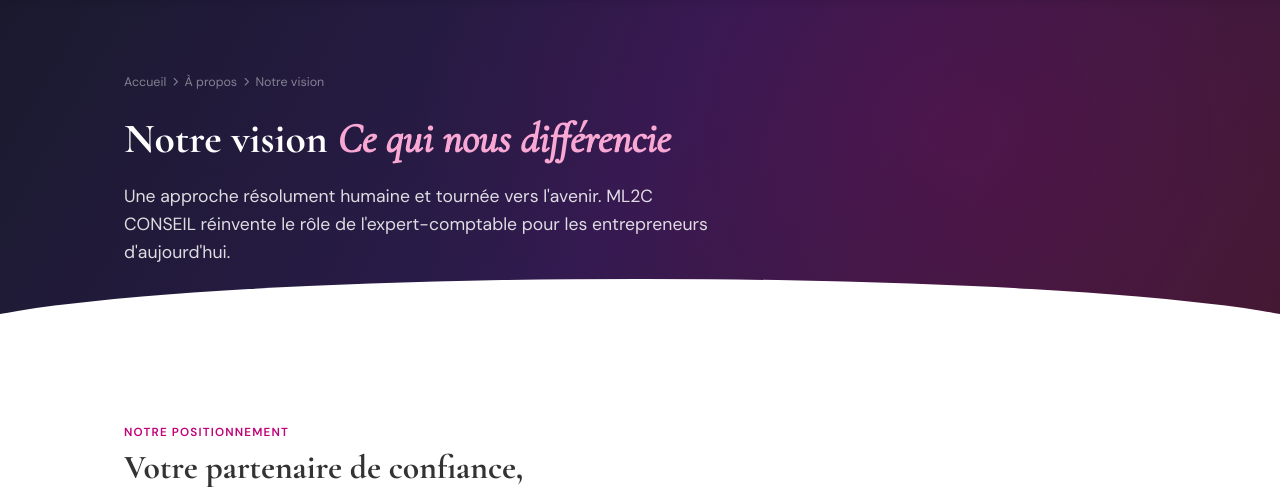
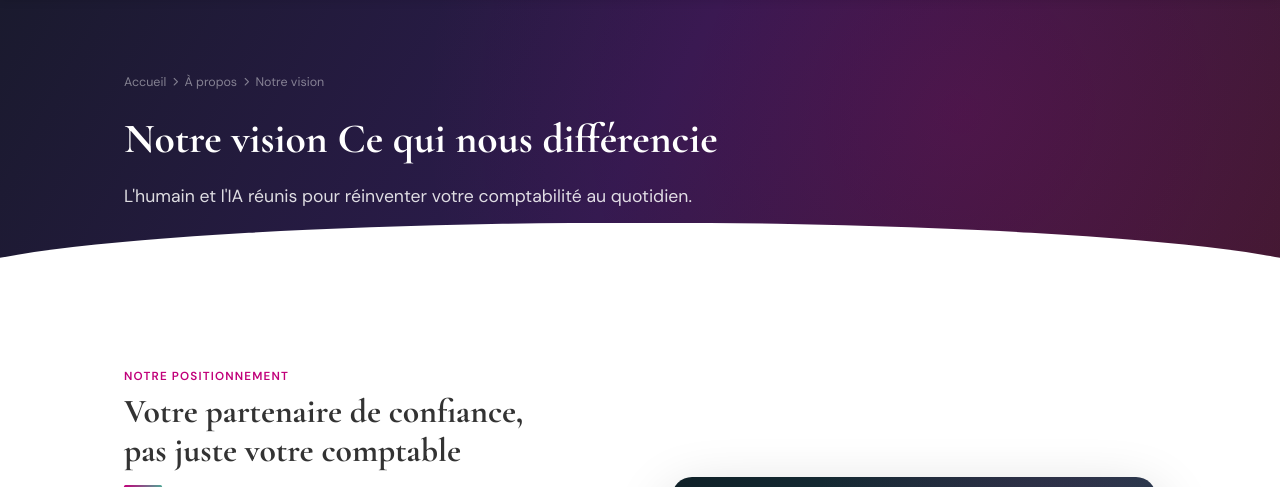
Before and after one commit to BaptisteChesneau/RNCP_flask, a Flask app: page /notre-vision in a window 1280 px wide. Shown: the part 80-567 px from the top of the page. Run offline with Flask 3, Linux system fonts and the light colour scheme; parts of the project's set-up code (start-up, migrations or seed data) failed here and were passed over; some libraries are stand-ins or nearby versions.

Commit message:
change notre vision

```diff
--- a/templates/notre_vision.html
+++ b/templates/notre_vision.html
@@ -21,8 +21,8 @@
       <i class="fas fa-chevron-right" style="font-size:.55rem"></i>
       <span>Notre vision</span>
     </div>
-    <h1>Notre vision <em>Ce qui nous différencie</em></h1>
-    <p>Une approche résolument humaine et tournée vers l'avenir. ML2C CONSEIL réinvente le rôle de l'expert-comptable pour les entrepreneurs d'aujourd'hui.</p>
+    <h1>Notre vision Ce qui nous différencie</h1>
+    <p>L'humain et l'IA réunis pour réinventer votre comptabilité au quotidien.</p>
   </div>
 </div>
 
```
